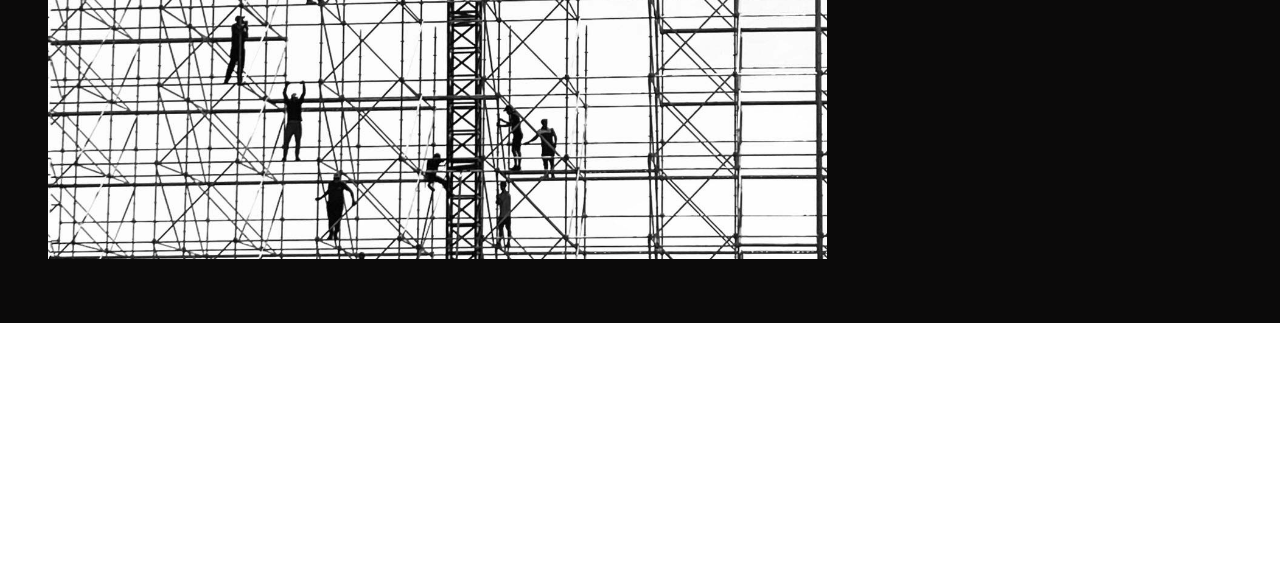
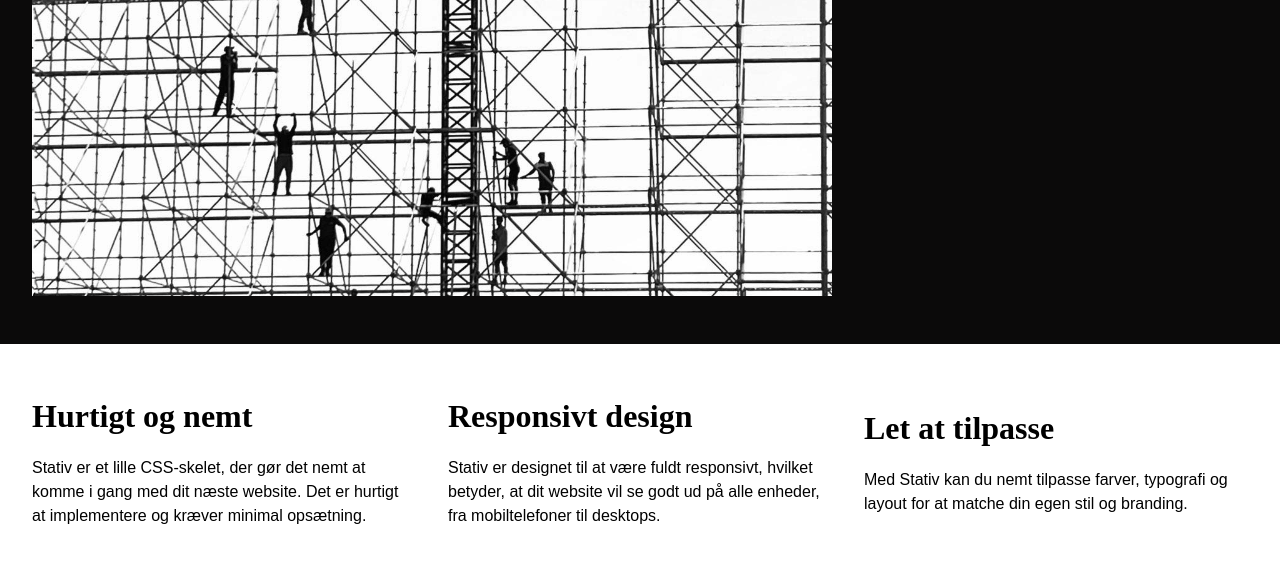
Before and after one commit to stefangrage/stativ, a plain HTML site: page index.html in a window 1280 px wide. Shown: the part 552-1114 px from the top of the page. Before the commit the page ends 875 px from the top, so only its background shows below. Drawn offline with Linux system fonts and the light colour scheme.

Commit message:
Tilføjer et par helpers

```diff
--- a/index.html
+++ b/index.html
@@ -7,7 +7,7 @@
     <title>Stativ starter</title>
 </head>
 <body>
-    <div class="container-full bg-dark text-bright">
+    <div class="container-full bg-dark text-bright spacing-zero">
         <div class="container grid">
             <div class="col-12 col-md-6 col-lg-8">
                 <img src="filer/stativ.jpg" alt="stativ hero foto"  >
@@ -19,5 +19,19 @@
             </div>
         </div>
     </div>
+    <div class="container grid">
+        <div class="col-12 col-md-6 col-lg-4 content-center text-center md:text-left">
+            <h2>Hurtigt og nemt</h2>
+            <p>Stativ er et lille CSS-skelet, der gør det nemt at komme i gang med dit næste website. Det er hurtigt at implementere og kræver minimal opsætning.</p>
+        </div>
+        <div class="col-12 col-md-6 col-lg-4 content-center text-center md:text-left">
+            <h2>Responsivt design</h2>
+            <p>Stativ er designet til at være fuldt responsivt, hvilket betyder, at dit website vil se godt ud på alle enheder, fra mobiltelefoner til desktops.</p>
+        </div>
+        <div class="col-12 col-md-6 col-lg-4 content-center text-center md:text-left">
+            <h2>Let at tilpasse</h2>
+            <p>Med Stativ kan du nemt tilpasse farver, typografi og layout for at matche din egen stil og branding.</p>
+        </div>
+    </div>
 </body>
 </html>
--- a/system.css
+++ b/system.css
@@ -1,14 +1,16 @@
 /*
 System styles
 1: Reset
-2: Variables
+2: Variables & tokens
 3: Breakpoints
 4: Layout/Grid
 5: Typography
 6: Forms
 7: Buttons
-8: Components
-9: Custom CSS
+8: Media
+9: Helpers
+10: Components
+11: Custom CSS
 */
 
 /*1: Reset*/
@@ -66,6 +68,7 @@ button, input, textarea, select {
     --color-bright: rgba(249, 250, 251, 1);
 
 /* ===== Spacing ===== */
+    --space-zero: 0;
     --space-xs: 0.25rem;
     --space-sm: 0.5rem;
     --space-md: 1rem;
@@ -109,7 +112,9 @@ button, input, textarea, select {
   --shadow-lg: 0 10px 15px rgba(0, 0, 0, 0.1);
 }
 
-/*Surface*/
+
+
+/*Tokens - surface*/
 .bg-dark {
     background-color: var(--color-dark);
 }
@@ -144,7 +149,7 @@ button, input, textarea, select {
 }
 
 .container, .container-narrow, .container-full {
-    padding: var(--space-md);
+    padding: var(--space-xxl) var(--space-md);
 }
 
 /* 4: Grid */
@@ -154,7 +159,6 @@ button, input, textarea, select {
     display: grid;
     grid-template-columns: repeat(12, 1fr);
     gap: var(--space-xl);
-    margin-bottom: var(--space-xl);
     grid-auto-rows: minmax(var(--space-xxxl), auto);
 }
 
@@ -543,7 +547,17 @@ img {
     height: auto;
 }
 
-/* 8: Components */
+/* 9: Helpers */
+.spacing-zero { padding: var(--space-zero); }
+.spacing-xs { padding: var(--space-xs); }
+.spacing-sm { padding: var(--space-sm); }
+.spacing-md { padding: var(--space-md); }
+.spacing-lg { padding: var(--space-lg); }
+.spacing-xl { padding: var(--space-xl); }
+.spacing-xxl { padding: var(--space-xxl); }
+.spacing-xxxl { padding: var(--space-xxxl); }
+
+/* 10: Components */
 
 /* Cards */
 .card {
@@ -575,4 +589,6 @@ img {
   color: var(--color-secondary-dark);
 }
 
-/*Custom CSS*/
+
+
+/*11: Custom CSS*/
```
